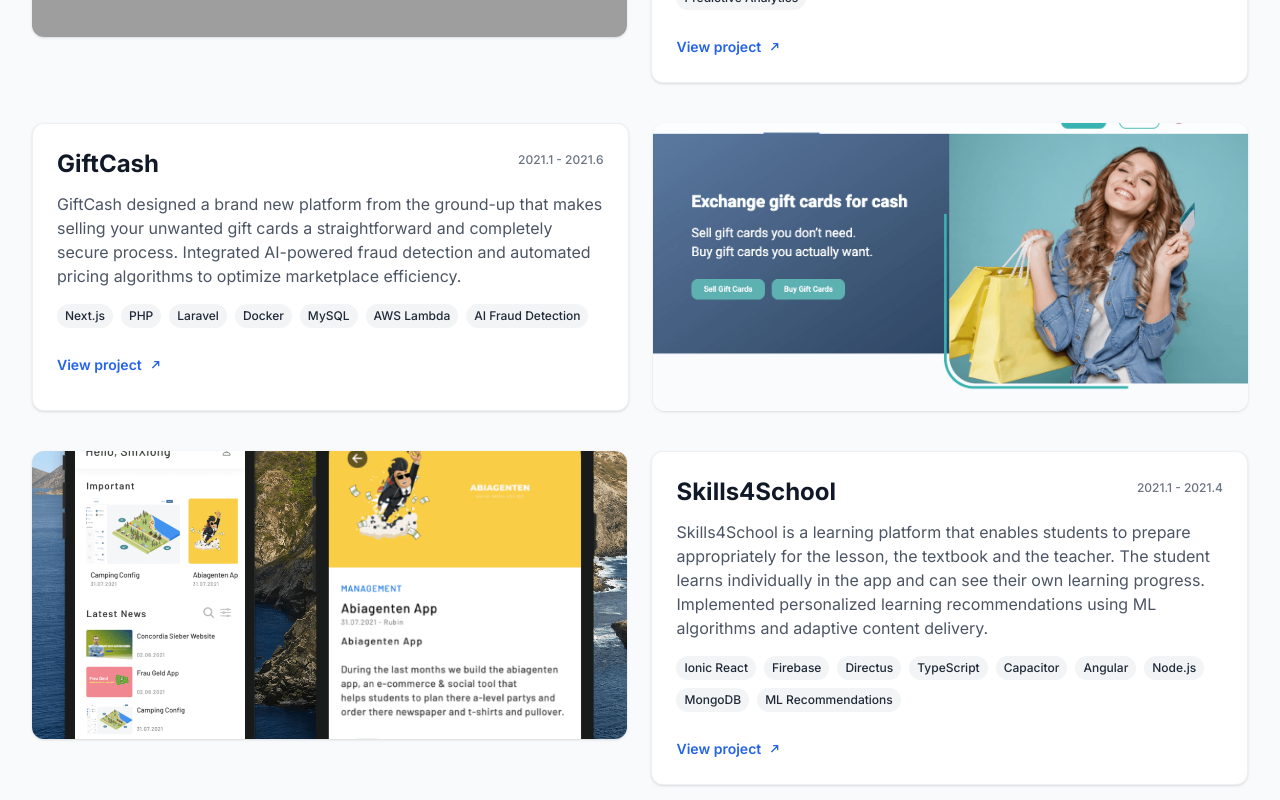
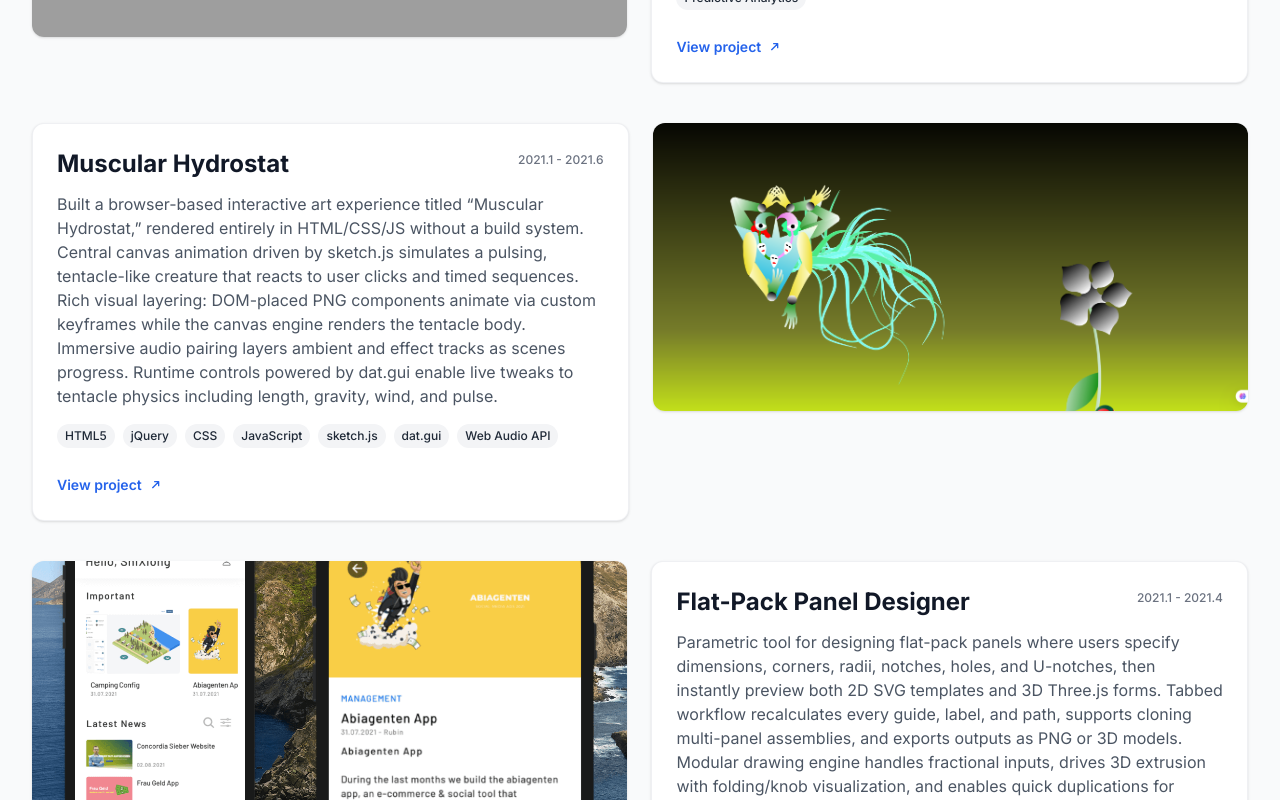
Before and after one commit to braveheart-star/daves-piedad, a Next.js app: page / in a window 1280 px wide. Shown: the part 1600-2400 px from the top of the page. Built offline with nearby package versions, Linux system fonts and the light colour scheme; grey boxes are pictures that could not be loaded.

Commit message:
Update portfolio projects with interactive art tools

```diff
--- a/src/app/page.tsx
+++ b/src/app/page.tsx
@@ -29,20 +29,22 @@ export default function Home() {
       url: 'https://kajmedical.com/',
     },
     {
-      title: 'GiftCash',
+      title: 'Muscular Hydrostat',
       period: '2021.1 - 2021.6',
-      description: 'GiftCash designed a brand new platform from the ground-up that makes selling your unwanted gift cards a straightforward and completely secure process. Integrated AI-powered fraud detection and automated pricing algorithms to optimize marketplace efficiency.',
-      technologies: ['Next.js', 'PHP', 'Laravel', 'Docker', 'MySQL', 'AWS Lambda', 'AI Fraud Detection'],
-      image: '/images/projects/giftcash.png',
-      url: 'https://giftcash.com/',
+      description:
+        'Built a browser-based interactive art experience titled “Muscular Hydrostat,” rendered entirely in HTML/CSS/JS without a build system. Central canvas animation driven by sketch.js simulates a pulsing, tentacle-like creature that reacts to user clicks and timed sequences. Rich visual layering: DOM-placed PNG components animate via custom keyframes while the canvas engine renders the tentacle body. Immersive audio pairing layers ambient and effect tracks as scenes progress. Runtime controls powered by dat.gui enable live tweaks to tentacle physics including length, gravity, wind, and pulse.',
+      technologies: ['HTML5','jQuery', 'CSS', 'JavaScript', 'sketch.js', 'dat.gui', 'Web Audio API'],
+      image: '/images/projects/muscular-hydrostat.png',
+      url: 'https://canvas-animation-muscular.vercel.app/',
     },
     {
-      title: 'Skills4School',
+      title: 'Flat-Pack Panel Designer',
       period: '2021.1 - 2021.4',
-      description: 'Skills4School is a learning platform that enables students to prepare appropriately for the lesson, the textbook and the teacher. The student learns individually in the app and can see their own learning progress. Implemented personalized learning recommendations using ML algorithms and adaptive content delivery.',
-      technologies: ['Ionic React', 'Firebase', 'Directus', 'TypeScript', 'Capacitor', 'Angular', 'Node.js', 'MongoDB', 'ML Recommendations'],
+      description:
+        'Parametric tool for designing flat-pack panels where users specify dimensions, corners, radii, notches, holes, and U-notches, then instantly preview both 2D SVG templates and 3D Three.js forms. Tabbed workflow recalculates every guide, label, and path, supports cloning multi-panel assemblies, and exports outputs as PNG or 3D models. Modular drawing engine handles fractional inputs, drives 3D extrusion with folding/knob visualization, and enables quick duplications for wraparound designs—showcasing computational geometry, rich visualization, and fabrication-focused UX.',
+      technologies: ['HTML5', 'Bootstrap', 'CSS3', 'JavaScript', 'jQuery 3.4.1', 'math.js', 'Three.js', 'TweenMax', 'canvg', 'canvas-to-blob'],
       image: '/images/projects/s4c.png',
-      url: '#',
+      url: 'https://drawing-svg-3-d.vercel.app/',
     },
     {
       title: 'AlphaSwap',
```
Also changed, not shown: public/images/projects/muscular-hydrostat.png (added), public/images/projects/threejs.png (added).
